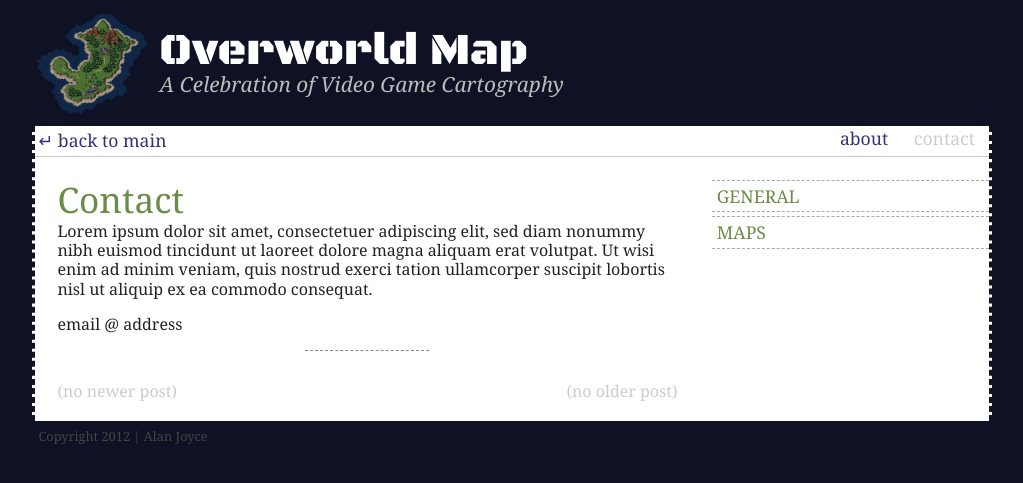
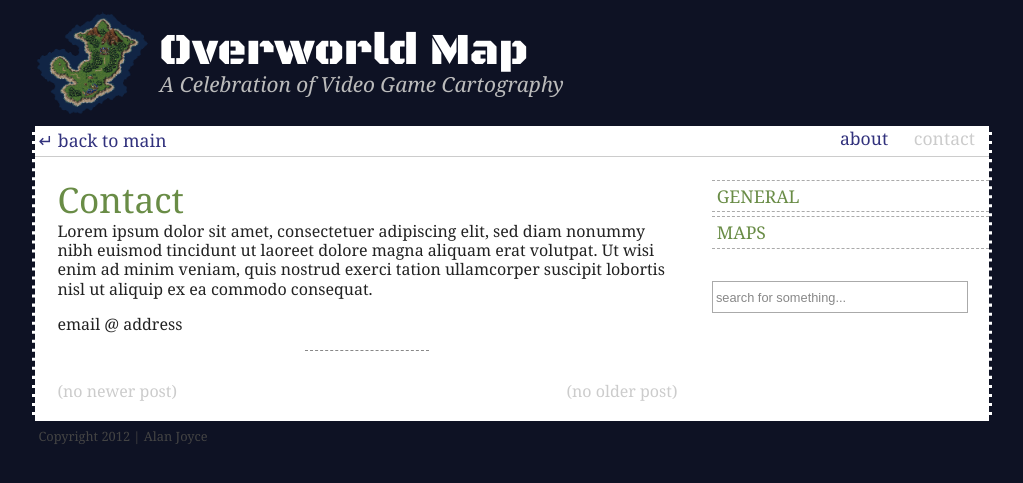
Before and after one commit to alanjoyce/overworldmap, a Jekyll site: the page built from contact/index.md, in a window 1280 px wide. Shown: the top 483 px of the page, without its empty margins (128-1151 px from the left). Built offline with Jekyll 4.4.1, drawn with Linux system fonts in a browser that asks for light colours; Markdown is read by kramdown in place of the engine named in the settings; comment, search, counter and statistics services are not loaded.

Commit message:
category improvement

```diff
--- a/_includes/google_ajax_search.html
+++ /dev/null
@@ -1,30 +0,0 @@
-<script src="http://www.google.com/jsapi" type="text/javascript"></script>
-<script language="Javascript" type="text/javascript">
-
-  google.load("search", "1");
-
-  function OnLoad() {
-    // Create a search control
-    var searchControl = new google.search.SearchControl();
-
-    // Add in a WebSearch
-    var webSearch = new google.search.WebSearch();
-
-    // Restrict our search to pages from this site
-    webSearch.setSiteRestriction('http://overworldmap.com');
-
-    // Add the searcher to the SearchControl
-    searchControl.addSearcher(webSearch);
-
-    // tell the searcher to draw itself and tell it where to attach
-    searchControl.draw(document.getElementById("searchBox"));
-
-		var inputBox = document.getElementById("searchBox").getElementsByTagName("input")[0];
-
-		inputBox.value = "search for something...";
-		inputBox.onfocus = function() { if(this.value == "search for something...") this.value = ""; this.style.color = "#222" };
-		inputBox.onblur = function() { if(this.value == "") this.value = "search for something..."; this.style.color = "#888" };
-  }
-  google.setOnLoadCallback(OnLoad);
-
-</script>
--- a/_layouts/category.html
+++ b/_layouts/category.html
@@ -3,7 +3,7 @@ layout: layout
 ---
 
 <div class="category">
-	<p class="categoryTitle">posts // {{page.title | downcase}}</p>
+	<p class="categoryTitle">posts // {{page.title | downcase}}{% if paginator.previous_page %} // {{paginator.page}}{% endif %}</p>
 
 	<div class="categoryPosts">
 		{% for post in paginator.posts %}
--- a/_layouts/layout.html
+++ b/_layouts/layout.html
@@ -22,8 +22,6 @@
 		{% endif %}
 
 		{% if page.frontpage %}<meta name="description" content="A celebration of video game cartography, studying the maps, indicators, and interfaces that help players find their way around.">{% endif %}
-
-		{% include google_ajax_search.html %}
   </head>
   <body>
 		<div id="container">
@@ -54,7 +52,12 @@
 						{% endfor %}
 					</div>
 
-					<div id="searchBox"></div>
+					<div id="searchBox">
+						<form name="search" action="http://google.com/search" method="get" onsubmit="javascript: this['q'].value = this['mytext'].value + ' site:overworldmap.com'; return true;">
+							<input name="mytext" class="searchInput" type="text" value="search for something..." onfocus="javascript: if(this.value == 'search for something...') this.value = ''; this.style.color = '#222';" onblur="javascript: if(this.value == '') this.value = 'search for something...'; this.style.color = '#888';" />
+							<input name="q" type="hidden" />
+						</form>
+					</div>
 				</div>
 
 				<div id="content">
--- a/css/style.css
+++ b/css/style.css
@@ -197,17 +197,17 @@ div.categoryPostImage img {
 	margin-top: 2em;
 }
 
-.gsc-control {
-	width: 100% !important;
+.searchInput {
+	width: 90%;
+	height: 2em;
+	font-size: 0.8em;
+	color: #888;
+	border: 1px solid #aaa;
+	padding: 0.2em;
 }
 
-.gsc-input {
-	height: 2.5em;
-	color: #888;
-}
-
-.gsc-search-button {
-	display: none;
+.searchInput:focus {
+	outline: none;
 }
 
 
```
